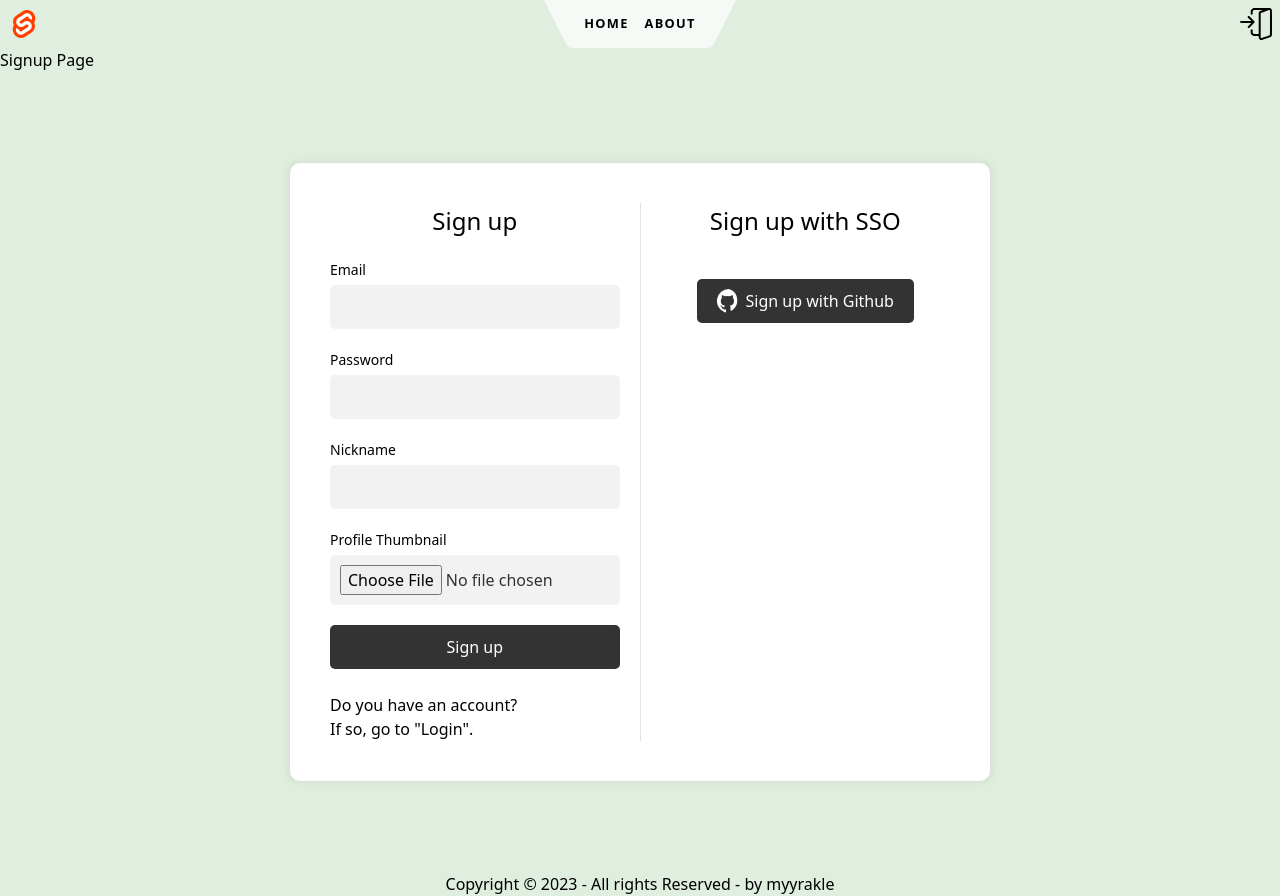
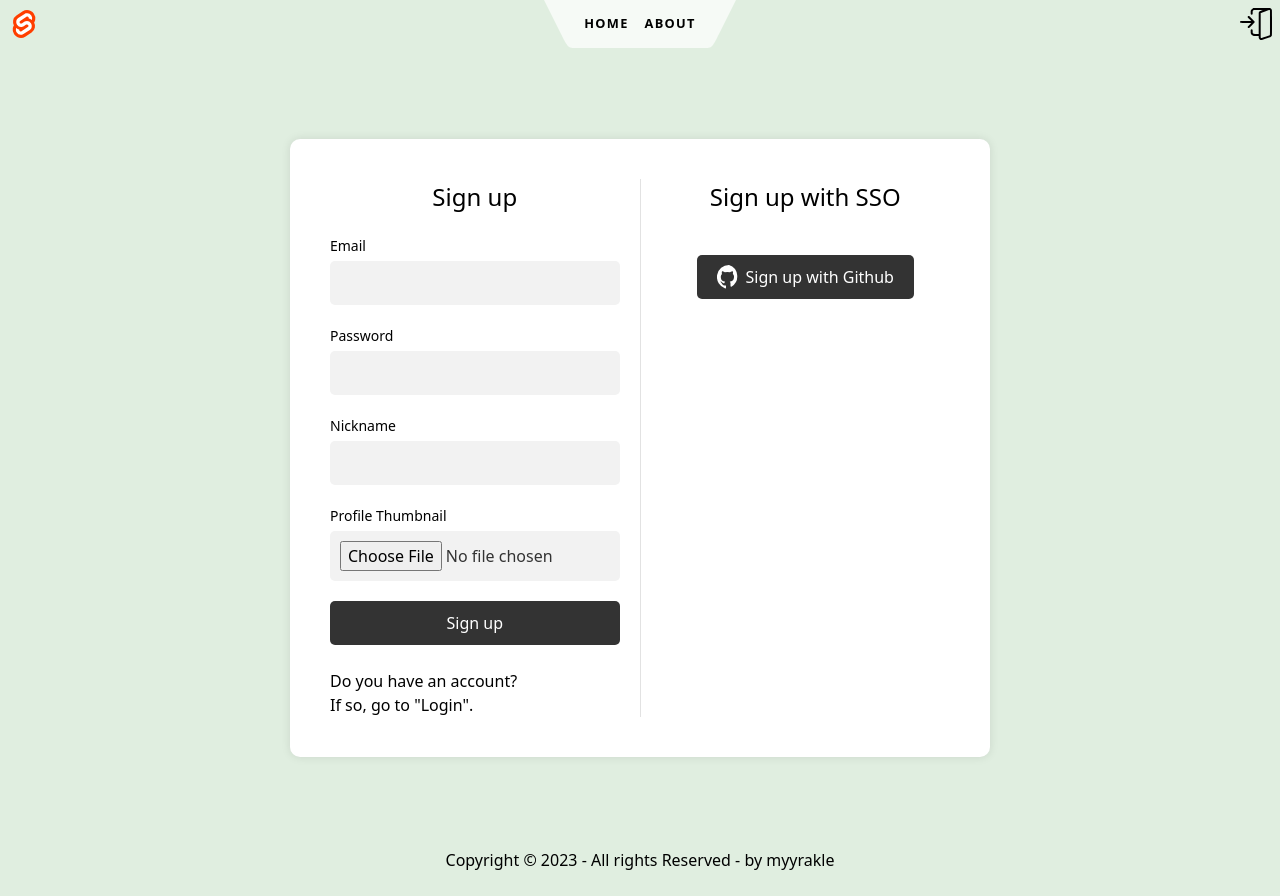
Before and after one commit to tokkitang/tokkitang, a SvelteKit app: page /signup in a window 1280 px wide. After the commit the page ends 872 px from the top, so only its background shows below. Built offline with nearby package versions, Linux system fonts and the light colour scheme.

Commit message:
remove: test codes

```diff
--- a/src/routes/signup/+page.svelte
+++ b/src/routes/signup/+page.svelte
@@ -2,13 +2,6 @@
 	import Signup from '../../lib/components/Signup.svelte';
 </script>
 
-<svelte:head>
-	<title>About</title>
-	<meta name="description" content="About this app" />
-</svelte:head>
-
 <div class="text-column">
-	<h1>Signup Page</h1>
-
 	<Signup />
 </div>
```
